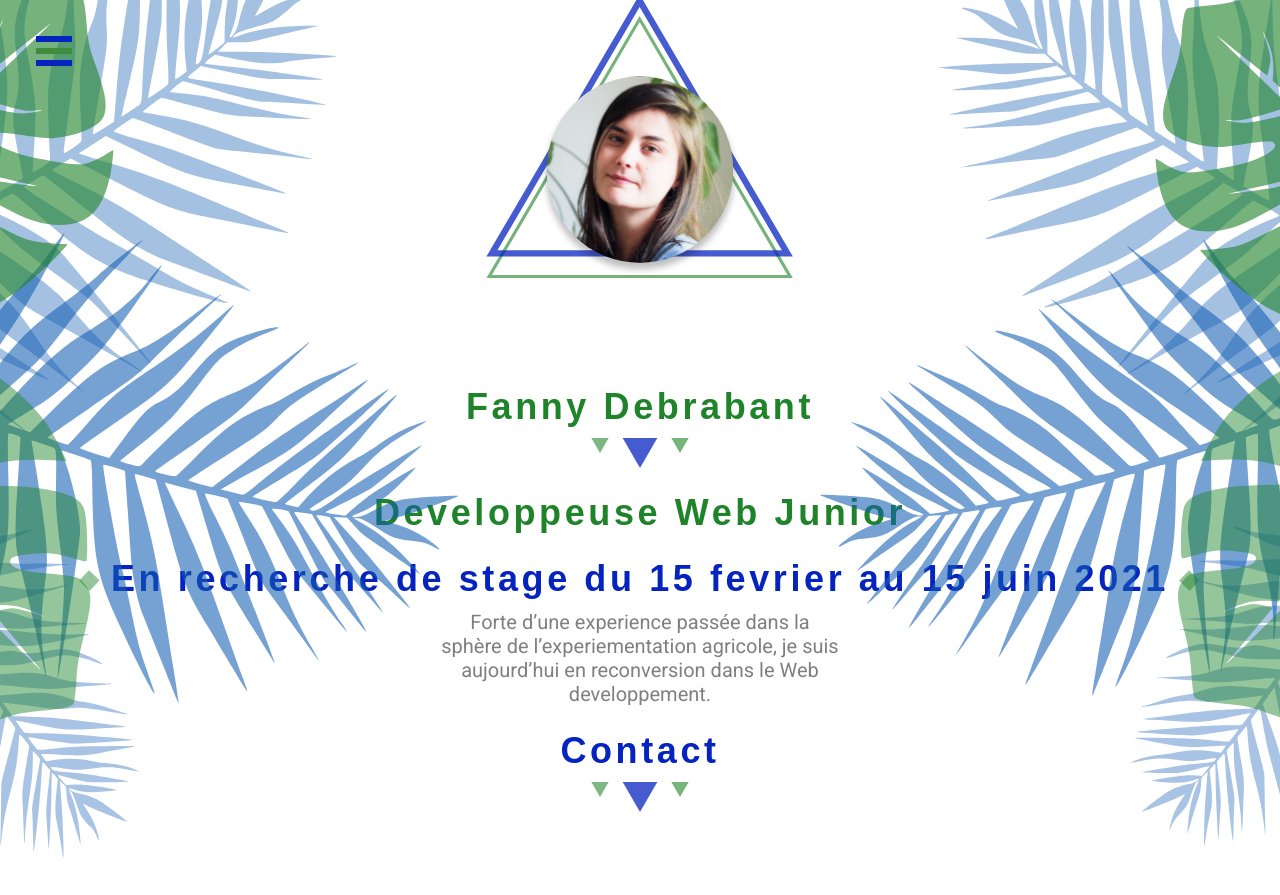
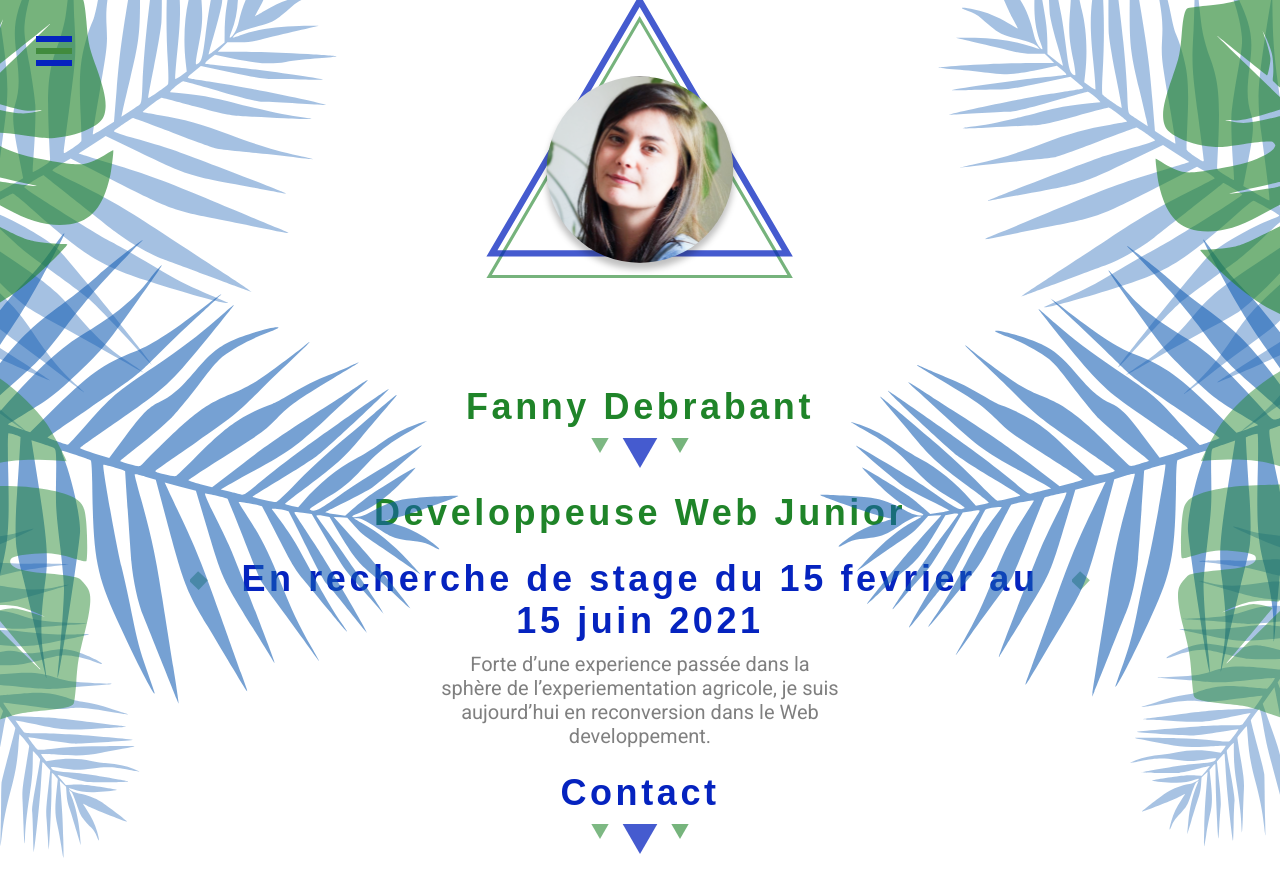
Before and after one commit to fdebrabant/portfolio, a React (Create React App) app: page / in a window 1280 px wide. Built offline with nearby package versions, Linux system fonts and the light colour scheme; a web font is replaced by a local one.

Commit message:
add css rules for the main

```diff
--- a/src/App.jsx
+++ b/src/App.jsx
@@ -10,11 +10,13 @@ function App() {
   return (
     <div className="App" id="outer-container">
       <BurgerMenu />
-      <main id="page-wrap">
+      <div id="page-wrap">
         <Header />
-        <Status />
-        <Contact />
-      </main>
+        <main>
+          <Status />
+          <Contact />
+        </main>
+      </div>
     </div>
   );
 }
--- a/src/css/main.css
+++ b/src/css/main.css
@@ -8,3 +8,13 @@
     --federo: 'Federo', sans-serif;
 
 }
+
+main {
+    margin: 0 15px;
+}
+
+@media screen and (min-width: 1150px){
+    main {
+        margin: 0 180px;
+    }
+}
```
